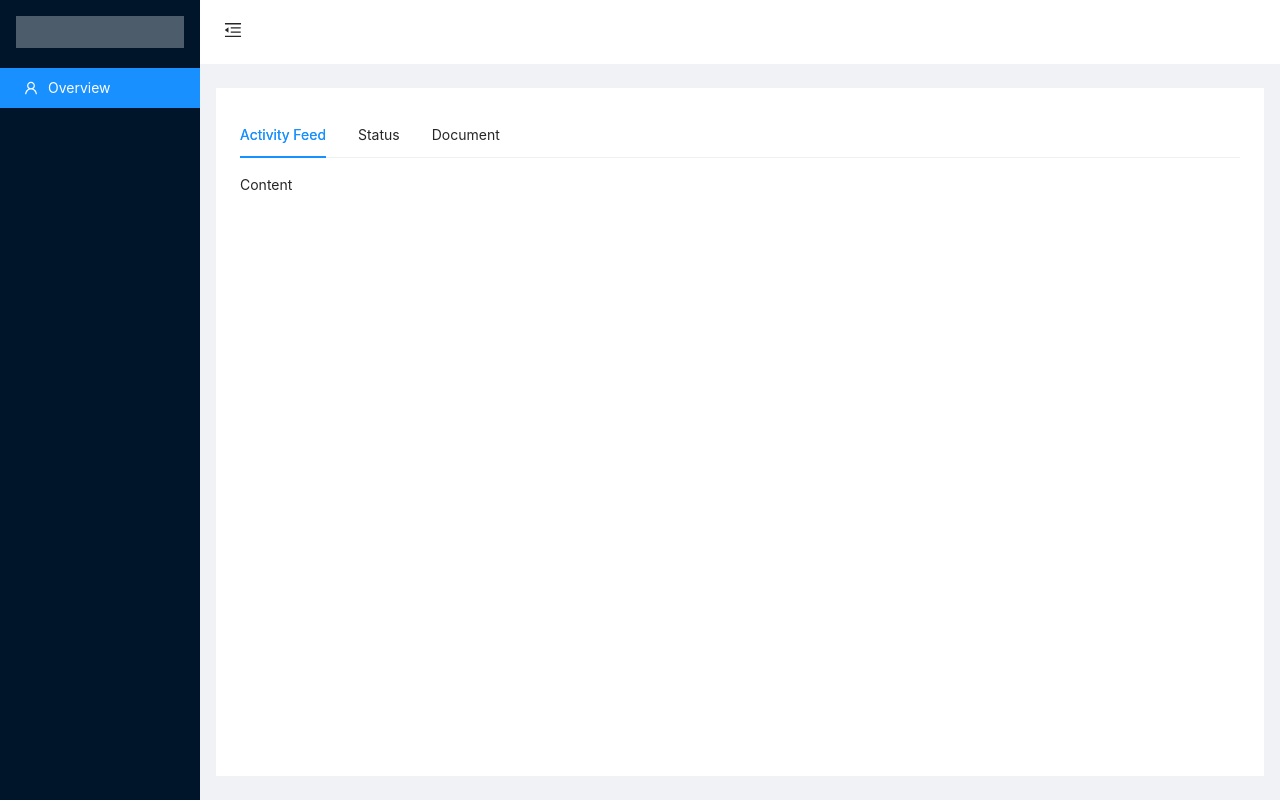
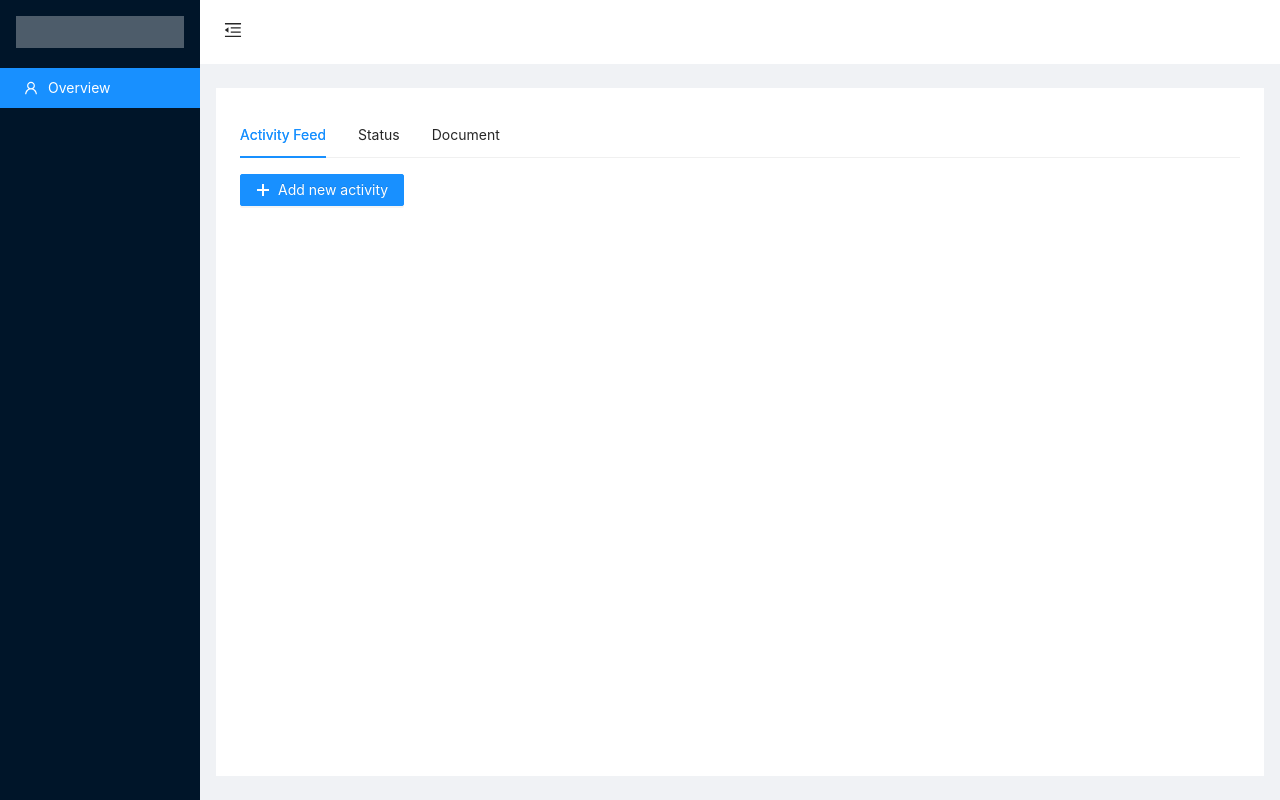
Before and after one commit to lijin820/react-typescript-ant-design-project, a React (Create React App) app: page / in a window 1280 px wide. Built offline with nearby package versions, Linux system fonts and the light colour scheme.

Commit message:
fixed some prettier issues

```diff
--- a/src/App.tsx
+++ b/src/App.tsx
@@ -1,33 +1,29 @@
-import React, { useState } from 'react';
-import { Layout, Menu, Tabs } from 'antd';
+import React, { ReactElement, useState } from "react";
+import { Layout, Menu, Tabs } from "antd";
 import {
   MenuUnfoldOutlined,
   MenuFoldOutlined,
-  UserOutlined
-} from '@ant-design/icons';
+  UserOutlined,
+} from "@ant-design/icons";
 
-import ActivityTab from './components/ActivityTab';
-import './App.css';
+import ActivityTab from "./components/ActivityTab";
+import "./App.css";
 
 const { Header, Sider, Content } = Layout;
 const { TabPane } = Tabs;
 
-function App() {
+function App(): ReactElement {
   const [collapsed, setCollapsed] = useState(false);
 
   const toggleSidebar = () => {
     setCollapsed(!collapsed);
   };
 
-  const callback = (key: any) => {
-    console.log(key);
-  }
-
   return (
     <Layout className="App">
       <Sider trigger={null} collapsible collapsed={collapsed}>
         <div className="logo" />
-          <Menu theme="dark" mode="inline" defaultSelectedKeys={['1']}>
+        <Menu theme="dark" mode="inline" defaultSelectedKeys={["1"]}>
           <Menu.Item key="1" icon={<UserOutlined />}>
             Overview
           </Menu.Item>
@@ -35,20 +31,23 @@ function App() {
       </Sider>
       <Layout className="site-layout">
         <Header className="site-layout-background" style={{ padding: 0 }}>
-            {React.createElement(collapsed ? MenuUnfoldOutlined : MenuFoldOutlined, {
-              className: 'trigger',
+          {React.createElement(
+            collapsed ? MenuUnfoldOutlined : MenuFoldOutlined,
+            {
+              className: "trigger",
               onClick: toggleSidebar,
-            })}
+            }
+          )}
         </Header>
         <Content
           className="site-layout-background"
           style={{
-              margin: '24px 16px',
+            margin: "24px 16px",
             padding: 24,
             minHeight: 280,
           }}
         >
-            <Tabs defaultActiveKey="1" onChange={callback}>
+          <Tabs defaultActiveKey="1">
             <TabPane tab="Activity Feed" key="1">
               <ActivityTab />
             </TabPane>
--- a/src/components/ActivityTab.tsx
+++ b/src/components/ActivityTab.tsx
@@ -1,8 +1,15 @@
-import React from "react";
+import React, { ReactElement } from "react";
+import { Button } from "antd";
+import { PlusOutlined } from "@ant-design/icons";
 
-// eslint-disable-next-line @typescript-eslint/explicit-module-boundary-types
-function ActivityTab() {
-  return <div className="Layout">Content</div>;
+function ActivityTab(): ReactElement {
+  return (
+    <div className="Layout">
+      <Button type="primary" icon={<PlusOutlined />}>
+        Add new activity
+      </Button>
+    </div>
+  );
 }
 
 export default ActivityTab;
```
Also changed, not shown: package.json (+13 -0 lines). Lines whose indentation alone changed are shown as unchanged.
